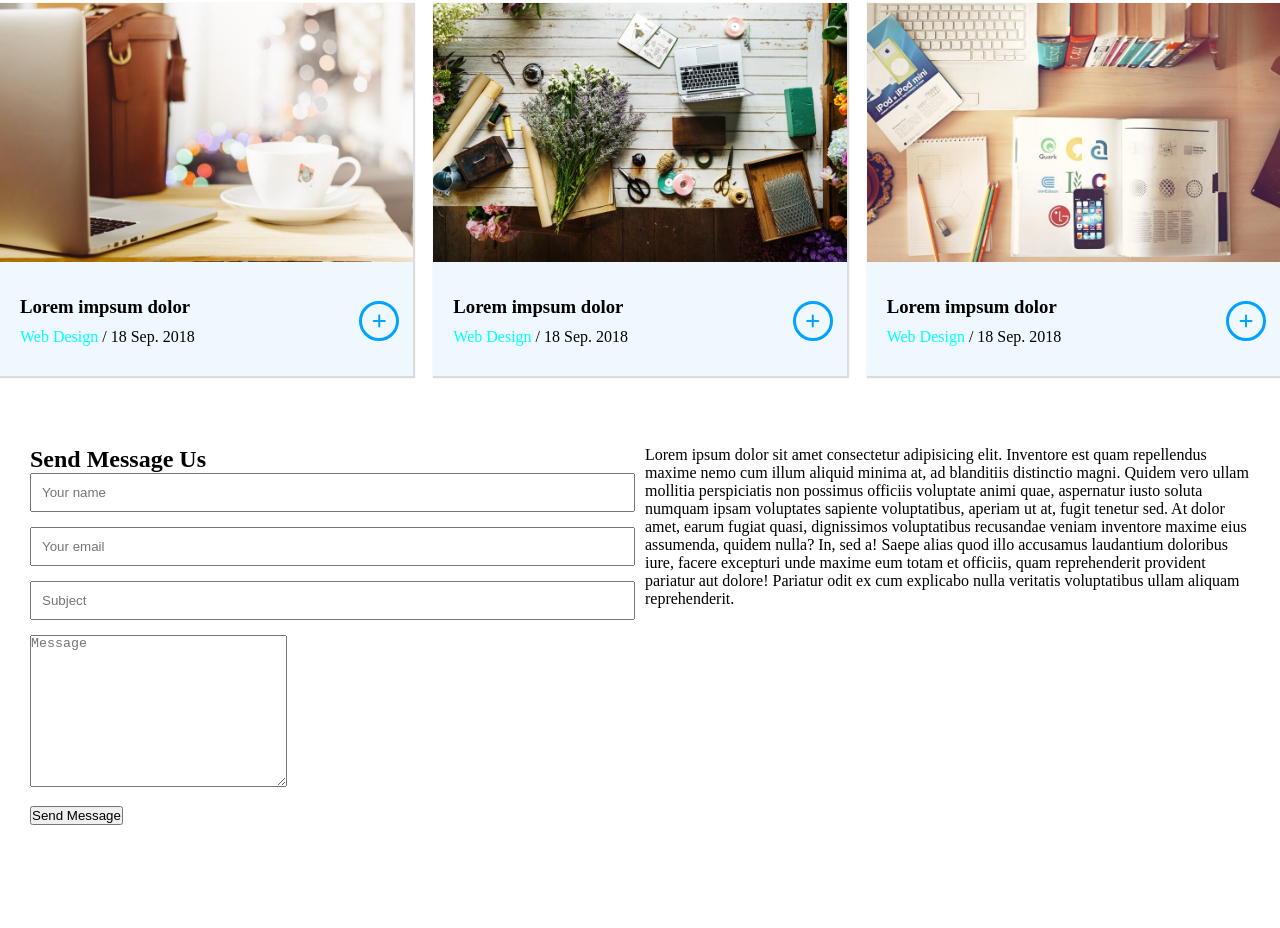
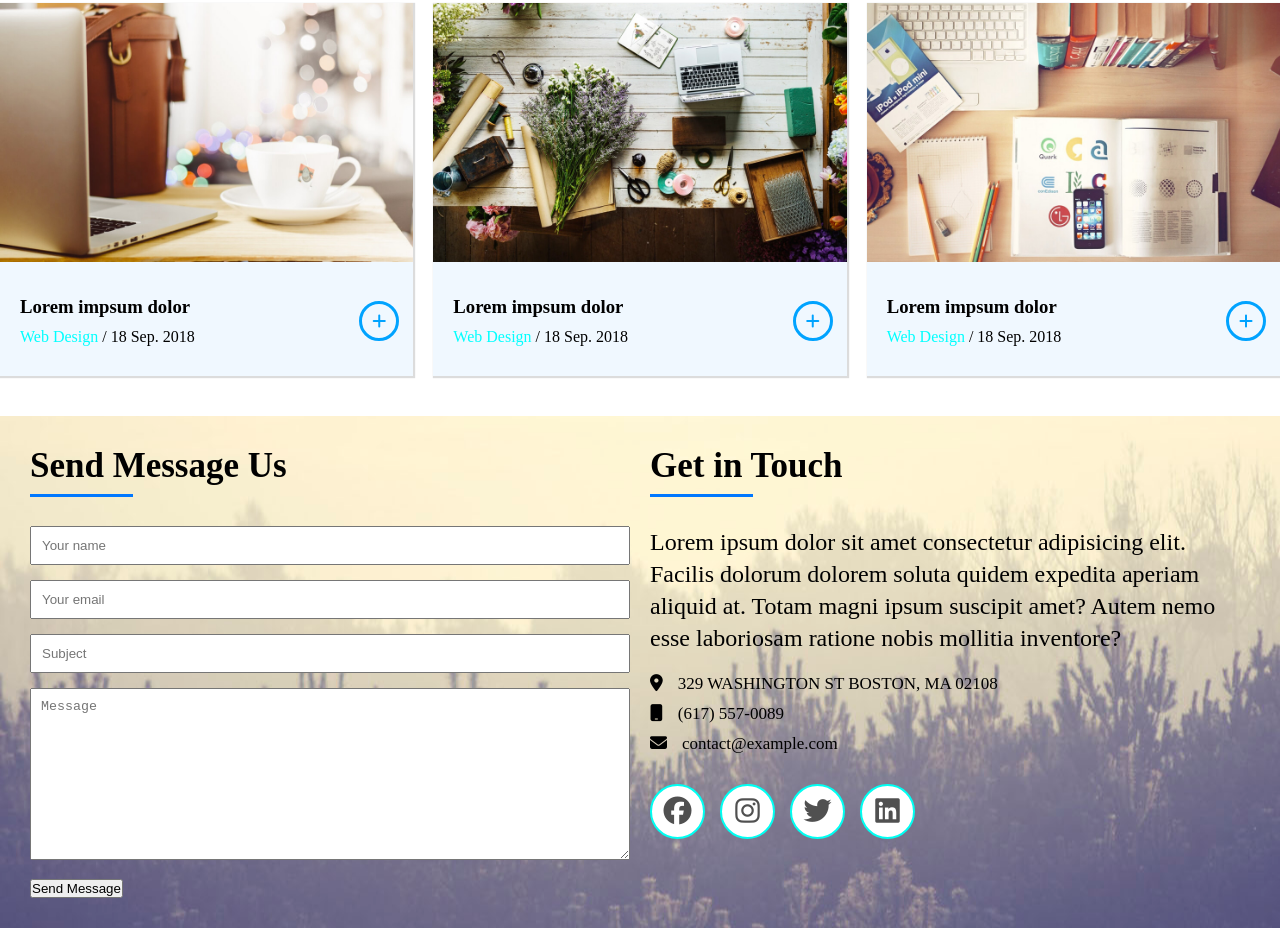
Before and after one commit to reshad21/simple-portfolio-website, a plain HTML site: page index.html in a window 1280 px wide. Shown: the part 2827-3755 px from the top of the page. Before the commit the page ends 3682 px from the top, so only its background shows below. Drawn offline with Linux system fonts and the light colour scheme.

Commit message:
contact me section end

```diff
--- a/css/style.css
+++ b/css/style.css
@@ -328,7 +328,7 @@ a {
 .contact-wrapper {
     display: flex;
     justify-content: space-between;
-    gap: 10px;
+    gap: 20px;
     padding: 30px;
     width: 100%;
 }
@@ -353,4 +353,101 @@ a {
     padding: 10px 10px;
 }
 
+/* .form-input-filed input[type=text] {
+    width: 100%;
+} */
+.form-input-filed textarea {
+    width: 100%;
+    padding: 10px;
+}
+
+.contact-left-heading,
+.contact-right-heading {
+    margin-bottom: 40px;
+    position: relative;
+}
+
+.contact-left-heading::before,
+.contact-right-heading::before {
+    content: "";
+    position: absolute;
+    width: 103px;
+    height: 3px;
+    background-color: #0078ff;
+    bottom: -11px;
+    left: 0;
+}
+
+.contact-left-heading h2,
+.contact-right-heading h2 {
+    font-size: 35px;
+    font-weight: bold;
+}
+
+.getIntouch-para p {
+    font-size: 24px;
+    line-height: 32px;
+    margin-bottom: 20px;
+}
+
+.getintouch-address-detail {
+    margin-bottom: 30px;
+}
+
+.getintouch-address-detail ul {
+    display: flex;
+    flex-direction: column;
+    gap: 10px;
+}
+
+.getintouch-address-detail ul li {
+    display: flex;
+    gap: 15px;
+    font-size: 17px;
+}
+
+.social-section {}
+
+.social-section ul {
+    display: flex;
+    gap: 15px;
+}
+
+.social-section ul li {}
+
+.social-section ul li a {
+    font-size: 28px;
+    padding: 9px;
+    width: 55px;
+    height: 55px;
+    border: 2px solid #00fff2;
+    border-radius: 50%;
+    display: flex;
+    justify-content: center;
+    align-items: center;
+    position: relative;
+    color: #505050;
+    background-color: #fff;
+    transition: all 0.4s ease;
+}
+
+.social-section ul li a:hover {
+    color: #fff;
+    background-color: #0078ff;
+}
+
+
+.contact-me-bg {
+    background-image: url(../images/overlay-bg.jpg);
+    background-repeat: no-repeat;
+    background-attachment: fixed;
+    background-position: center center;
+
+}
+
+
+
+
+
+
 /* contact-wrapper end */
--- a/index.html
+++ b/index.html
@@ -258,14 +258,20 @@
                         <a href="#"><i class="fas fa-plus"></i></a>
                     </div>
                 </div>
+            </div>
+        </div>
         <!-- Portfolio section end -->
 
+
         <!-- contact me section start -->
+            <div class="contact-me-bg">
                 <div class="container_fluid">
                     <div class="container">
                         <div class="contact-wrapper">
                             <div class="SendMessage">
+                                <div class="contact-left-heading">
                                     <h2>Send Message Us</h2>
+                                </div>
                                 <div class="contact-filed">
                                     <form action="">
                                         <div class="form-input-filed margin-bottom">
@@ -287,7 +293,28 @@
                                 </div>
                             </div>
                             <div class="GetinTouch">
-                                <p>Lorem ipsum dolor sit amet consectetur adipisicing elit. Inventore est quam repellendus maxime nemo cum illum aliquid minima at, ad blanditiis distinctio magni. Quidem vero ullam mollitia perspiciatis non possimus officiis voluptate animi quae, aspernatur iusto soluta numquam ipsam voluptates sapiente voluptatibus, aperiam ut at, fugit tenetur sed. At dolor amet, earum fugiat quasi, dignissimos voluptatibus recusandae veniam inventore maxime eius assumenda, quidem nulla? In, sed a! Saepe alias quod illo accusamus laudantium doloribus iure, facere excepturi unde maxime eum totam et officiis, quam reprehenderit provident pariatur aut dolore! Pariatur odit ex cum explicabo nulla veritatis voluptatibus ullam aliquam reprehenderit.</p>
+                                <div class="contact-right-heading">
+                                    <h2>Get in Touch</h2>
+                                </div>
+                                <div class="getIntouch-para">
+                                    <p>Lorem ipsum dolor sit amet consectetur adipisicing elit. Facilis dolorum dolorem soluta quidem expedita aperiam aliquid at. Totam magni ipsum suscipit amet? Autem nemo esse laboriosam ratione nobis mollitia inventore?</p>
+                                </div>
+                                <div class="getintouch-address-detail">
+                                    <ul>
+                                        <li><span><i class="fas fa-map-marker-alt"></i></span>329 WASHINGTON ST BOSTON, MA 02108</li>
+                                        <li><span><i class="fas fa-mobile"></i></span>(617) 557-0089</li>
+                                        <li><span><i class="fas fa-envelope"></i></span>contact@example.com</li>
+                                    </ul>
+                                </div>
+                                <div class="social-section">
+                                    <ul>
+                                        <li><a href="#"><i class="fab fa-facebook"></i></a></li>
+                                        <li><a href="#"><i class="fab fa-instagram"></i></a></li>
+                                        <li><a href="#"><i class="fab fa-twitter"></i></a></li>
+                                        <li><a href="#"><i class="fab fa-linkedin"></i></a></li>
+                                    </ul>
+                                </div>
+                            </div>
                         </div>
                     </div>
                 </div>
@@ -297,6 +324,6 @@
     </body>
 </html>
 
-        <div class="container_fluid">
+<!-- <div class="container_fluid">
     <div class="container"></div>
-        </div>
+</div> -->
```
Also changed, not shown: images/overlay-bg.jpg (added). Lines whose indentation alone changed are shown as unchanged.
